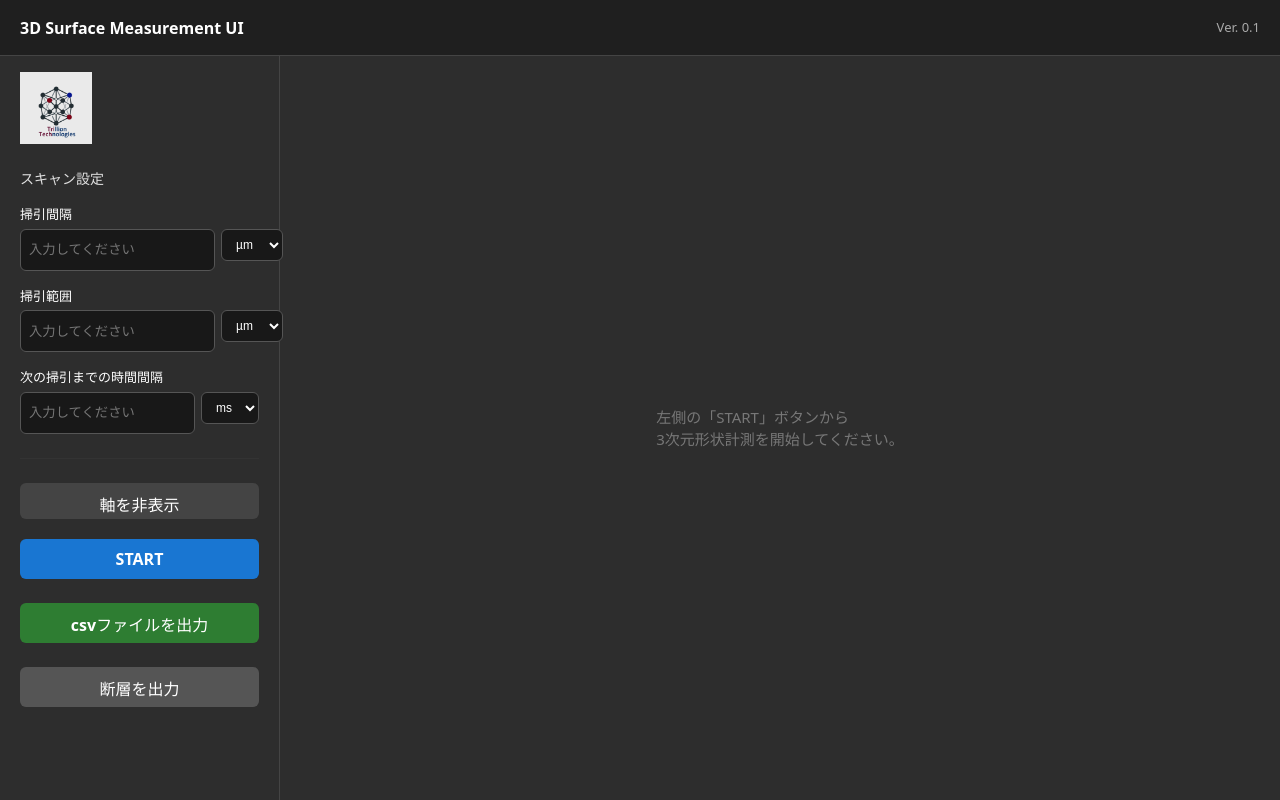
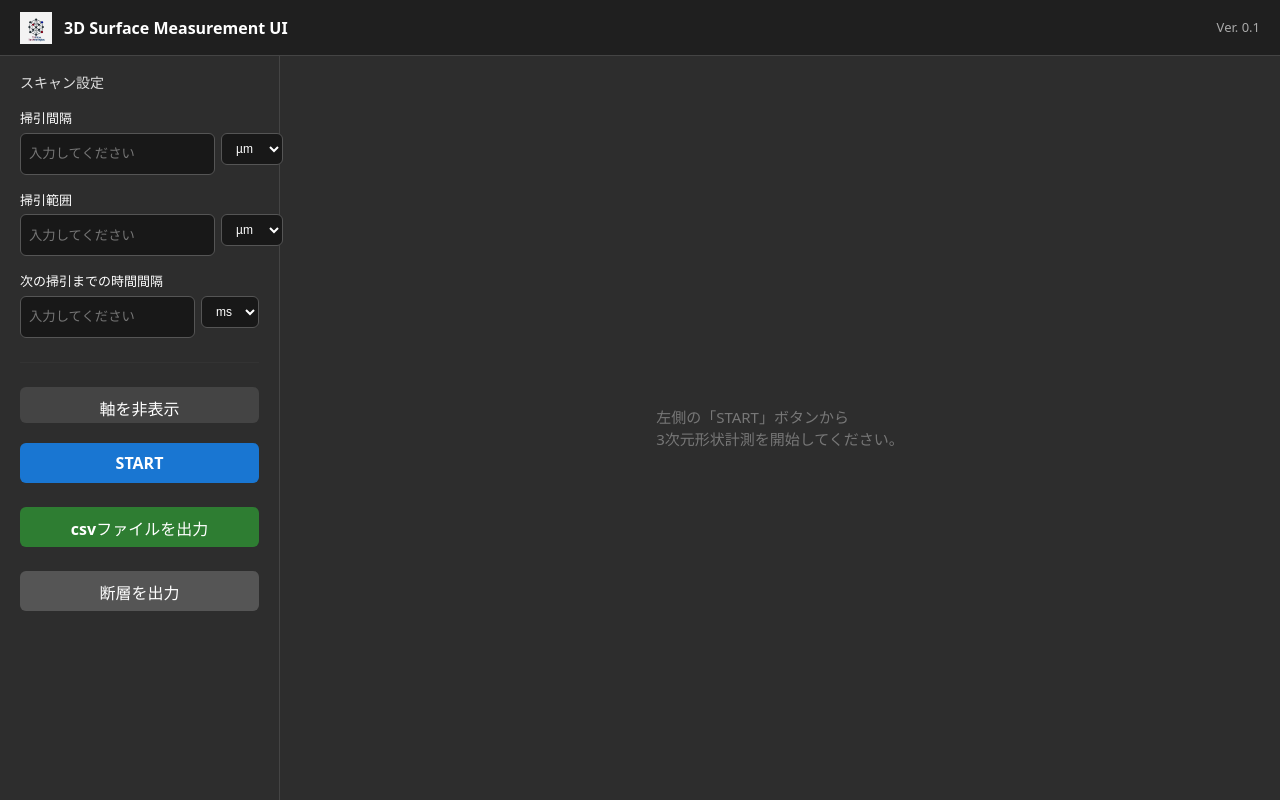
Before and after one commit to 0122POND/optical-device-ui, a React app in the folder frontend/: page / in a window 1280 px wide. Built offline with nearby package versions, Linux system fonts and the light colour scheme; the HTML template or start-up script is replaced by a standard one.

Commit message:
[fix] ヘッダーの位置を調整

```diff
--- a/frontend/src/App.tsx
+++ b/frontend/src/App.tsx
@@ -287,12 +287,26 @@ useEffect(() => {
           backgroundColor: "#1f1f1f",
           borderBottom: "1px solid #444",
           boxSizing: "border-box",
+          gap: "12px",
         }}
       >
+        {/* ロゴ */}
+        <img
+          src="/logo.jpg"
+          alt="Company Logo"
+          style={{
+            height: "32px",
+            width: "auto",
+            opacity: 0.95,
+          }}
+        />
+
+        {/* タイトル */}
         <div style={{ fontWeight: 600, fontSize: "16px" }}>
           3D Surface Measurement UI
         </div>
 
+        {/* 右寄せ */}
         <div style={{ marginLeft: "auto", fontSize: "13px", color: "#aaa" }}>
           Ver. 0.1
         </div>
@@ -321,20 +335,6 @@ useEffect(() => {
             borderRight: "1px solid #444",
           }}
         >
-          {/* ロゴ */}
-          <div
-            style={{
-              display: "flex",
-              alignItems: "center",
-              marginBottom: "8px",
-            }}
-          >
-            <img
-              src="/logo.jpg"
-              alt="Company Logo"
-              style={{ width: "72px", height: "auto", opacity: 0.9 }}
-            />
-          </div>
 
           {/* セクションタイトル */}
           <div style={{ fontSize: "14px", fontWeight: 600, opacity: 0.85 }}>
```
